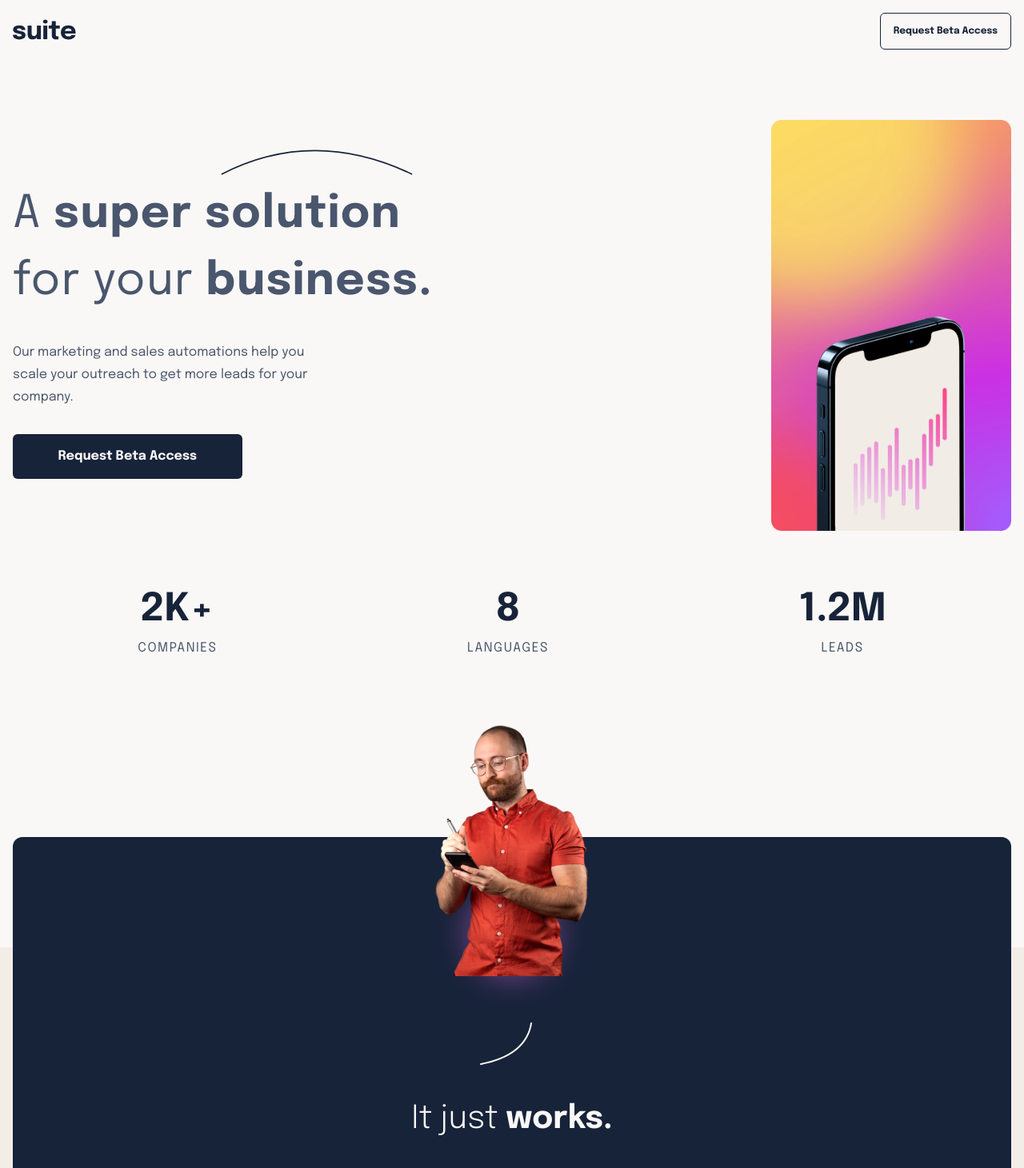
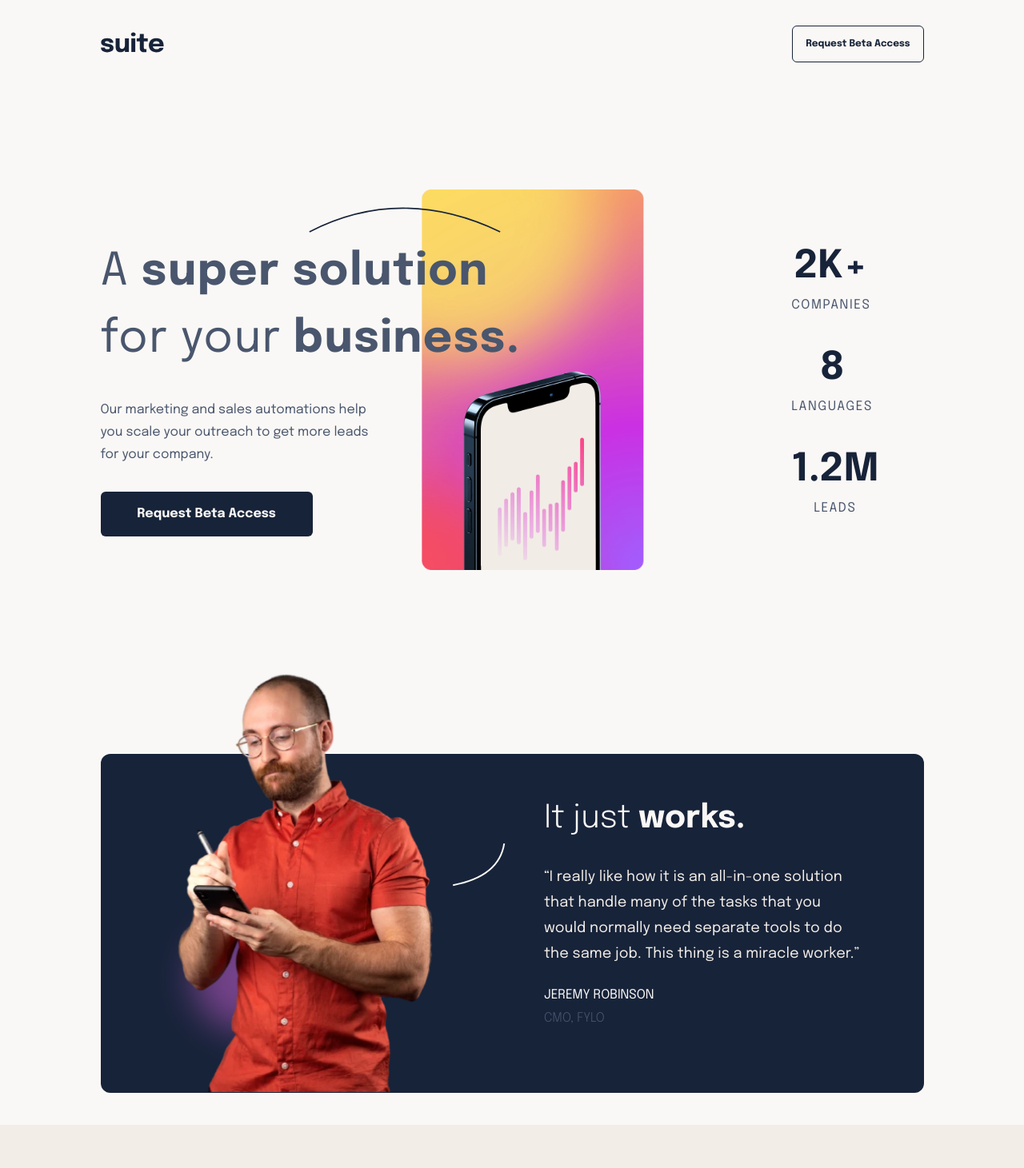
Before and after one commit to mdubelbeis/suite-landing-page, a React (Create React App) app: page / in a window 1280 px wide. Shown: the top 1461 px of the page at 80% size. Built offline with nearby package versions, Linux system fonts and the light colour scheme.

Commit message:
styled for desktop

```diff
--- a/src/components/Action.component.js
+++ b/src/components/Action.component.js
@@ -13,7 +13,7 @@ const Action = () => {
         src={Arch}
         alt=""
       />
-      <p className="mt-6 text-[38px] text-left -tracking-[0.53px] md:text-[56px] md:tracking-wide md:mt-10">
+      <p className="mt-6 text-[38px] text-left -tracking-[0.53px] md:text-[56px] md:tracking-wide md:mt-10 ">
         A <span className="font-bold">super solution</span> for your
         <span className="font-bold"> business.</span>
       </p>
--- a/src/components/App.js
+++ b/src/components/App.js
@@ -8,7 +8,7 @@ const App = () => {
   return (
     <>
       <Header />
-      <main className="w-auto mx-auto md:px-4 overflow-hidden">
+      <main className="w-auto mx-auto md:px-4 overflow-hidden max-w-[1109px] lg:p-10">
         <Info />
       </main>
       <Footer />
--- a/src/components/Header.component.js
+++ b/src/components/Header.component.js
@@ -5,7 +5,7 @@ import Button from './Button.component';
 const Header = () => {
   const [style, setStyle] = useState('header-btn');
   return (
-    <div className="flex py-6 px-4">
+    <div className="flex py-6 px-4 max-w-[1109px] mx-auto lg:p-10">
       <div className="mr-auto">
         <img src={Logo} alt="Logo" />
       </div>
--- a/src/components/Image.component.js
+++ b/src/components/Image.component.js
@@ -31,7 +31,7 @@ const Image = () => {
   }, [windowWidth]);
 
   return (
-    <div className="flex justify-center px-4 md:absolute md:right-4 md:top-[150px] md:-z-10 md:h-[482px] md:w-[300px] md:px-0 md:block">
+    <div className="flex justify-center md:absolute px-4 md:right-4 md:top-[150px] md:-z-10 md:h-[482px] md:w-[300px] md:px-0 md:block lg:sticky lg:right-[350px]">
       <img src={image} alt="logo" />
     </div>
   );
--- a/src/components/Info.component.js
+++ b/src/components/Info.component.js
@@ -8,9 +8,11 @@ import Quote from './Quote.component';
 const Info = () => {
   return (
     <div>
-      <Action />
-      <Image />
-      <Stats />
+      <div className="lg:flex lg:justify-between">
+        <Action />
+        <Image />
+        <Stats />
+      </div>
       <Quote />
     </div>
   );
--- a/src/components/Quote.component.js
+++ b/src/components/Quote.component.js
@@ -25,22 +25,22 @@ const Quote = () => {
   }, [windowWidth]);
 
   return (
-    <div className="w-screen relative bg-dark-blue rounded-xl flex flex-col items-center quote p-4 mt-56 md:w-full">
-      <div className="sticky md:-top-2 md:left-[300px] w-52 z-5">
-        <img src={blur} alt="" />
+    <div className="w-screen relative bg-dark-blue rounded-xl flex flex-col items-center quote p-4 mt-56 md:w-full lg:flex-row lg:p-10 ">
+      <div className="sticky md:-top-2 md:left-[300px] w-52 z-5 lg:absolute lg:left-[60px] lg:top-40 lg:w-60">
+        <img src={blur} alt="blur" />
       </div>
       <img
-        className="absolute -top-[140px] w-48 z-10"
+        className="absolute -top-[140px] w-48 z-10 lg:ml-14 lg:-top-[100px] lg:w-80"
         src={image}
         alt="image of guy on phone"
       />
       <img
-        className="mt-2 mb-10 w-20 h-20 md:mt-50 md:mb-4 overflow-hidden"
+        className="mt-2 mb-10 w-20 h-20 md:mt-50 md:mb-4 overflow-hidden lg:sticky lg:left-[440px] lg:mb-32 lg:mr-10"
         src={curveUp}
         alt="curved line"
       />
-      <div className="text-center px-2 md:px-6">
-        <p className="text-light-cream font-light text-[40px] leading-[50px] mb-8">
+      <div className="text-center px-2 md:px-6 lg:ml-20 lg:w-6/12 lg:sticky lg:left-[600px] lg:text-left lg:px-10">
+        <p className="text-light-cream font-light text-[40px] leading-[50px] mb-8 lg:pt-4">
           It just <span className="font-extrabold">works.</span>
         </p>
         <q className="text-dark-cream leading-[32px] text-[18px] tracking-[0.09px]">
@@ -58,7 +58,7 @@ const Quote = () => {
           </p>
         </div>
       </div>
-      <div className="absolute w-screen bottom-0 md:h-[470px] bg-dark-cream md:-z-[100]"></div>
+      <div className="absolute w-screen bottom-0 md:h-[470px] bg-dark-cream md:-z-[100] lg:hidden"></div>
     </div>
   );
 };
--- a/src/components/Stats.component.js
+++ b/src/components/Stats.component.js
@@ -2,7 +2,7 @@ import React from 'react';
 
 const Stats = () => {
   return (
-    <div className="text-center mt-12 space-y-6  md:flex md:justify-around md:items-center md:object-fit md:space-y-0 md:mt-20">
+    <div className="text-center mt-12 space-y-6  md:flex md:justify-around md:items-center md:object-fit md:space-y-0 md:mt-20 lg:flex-col lg:p-14 lg:items-start">
       <div>
         <h2>2K+</h2>
         <p className="text-grey tracking-widest">COMPANIES</p>
```
